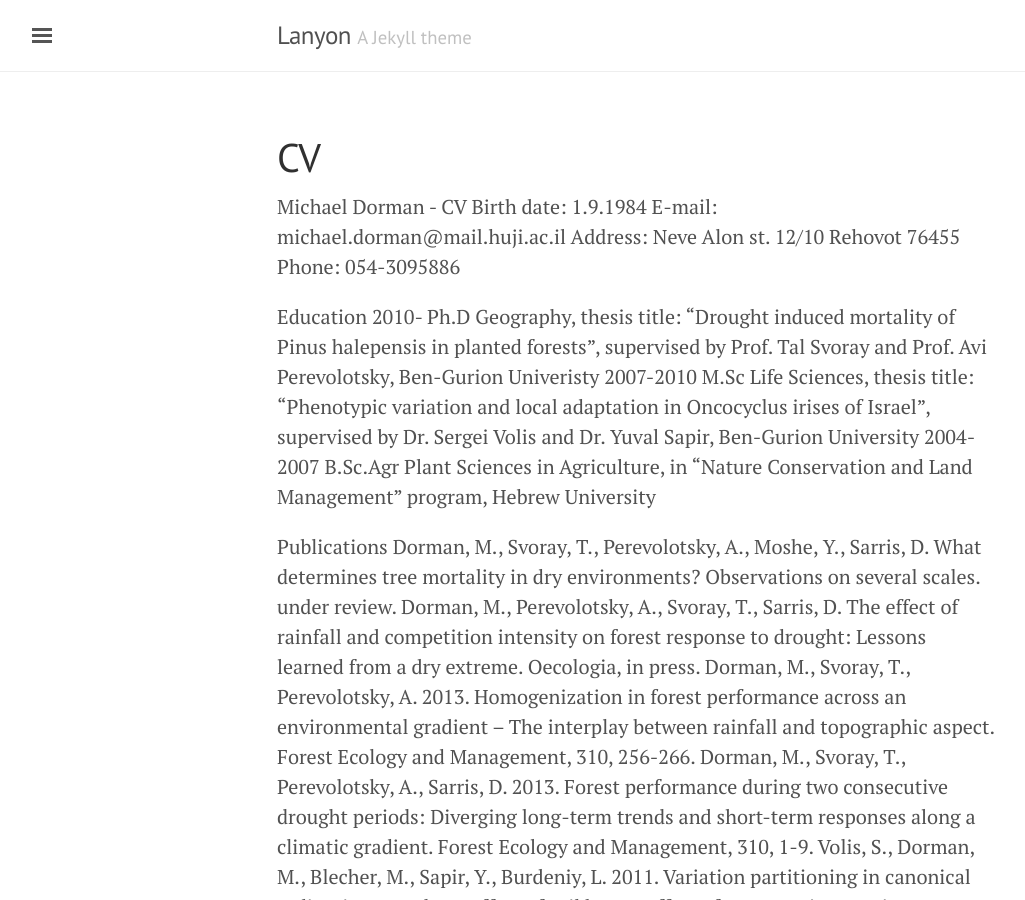
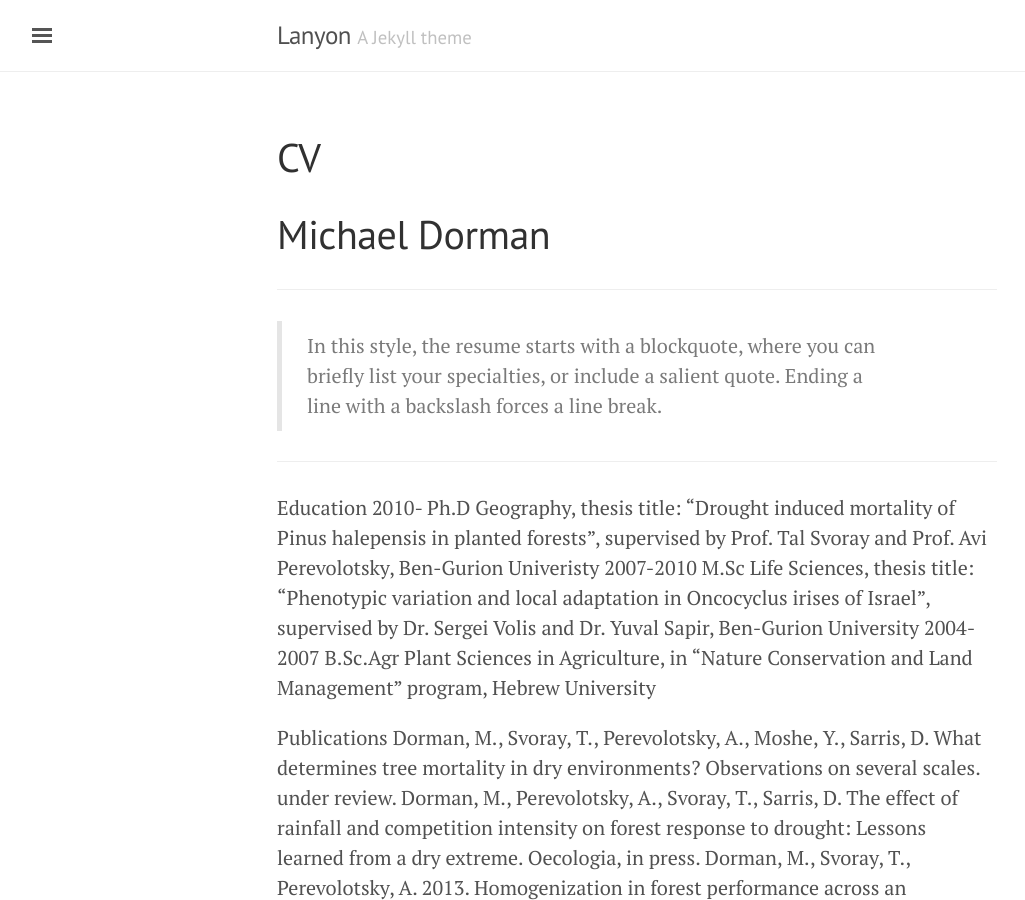
Before and after one commit to michaeldorman/michaeldorman.github.io, a Jekyll site: the page built from cv.md, in a window 1280 px wide and 900 px high. Shown: the whole window, without its empty margins (3-1028 px from the left). Built offline with Jekyll 4.4.1, drawn with Linux system fonts in a browser that asks for light colours; some of the changed text lies outside the part shown.

Commit message:
Update cv.md

```diff
--- a/cv.md
+++ b/cv.md
@@ -3,11 +3,18 @@ layout: page
 title: CV
 ---
 
-Michael Dorman - CV
-Birth date: 1.9.1984
-E-mail: michael.dorman@mail.huji.ac.il
-Address: Neve Alon st. 12/10 Rehovot 76455
-Phone: 054-3095886
+Michael Dorman
+==============
+
+----
+
+>  In this style, the resume starts with a blockquote, where
+>  you can briefly list your specialties, or include a salient
+>  quote. Ending a line with a backslash forces a line break.
+
+----
+
+
 
 Education
 2010- Ph.D Geography, thesis title: "Drought induced mortality of Pinus halepensis in planted forests", supervised by Prof. Tal Svoray and Prof. Avi Perevolotsky, Ben-Gurion Univeristy
@@ -91,3 +98,14 @@ ArcGIS, Erdas Imagine, STATISTICA, SPSS, JMP, CANOCO – Extensive experience
 
 Languages
 English, Hebrew, Russian
+
+sort of impressive-sounding thing you did
+
+----
+
+> <email@example.com> • +00 (0)00 000 0000 • XX years old\
+> address - Mytown, Mycountry
+> Birth date: 1.9.1984
+> E-mail: michael.dorman@mail.huji.ac.il
+> Address: Neve Alon st. 12/10 Rehovot 76455
+> Phone: 054-3095886
```
